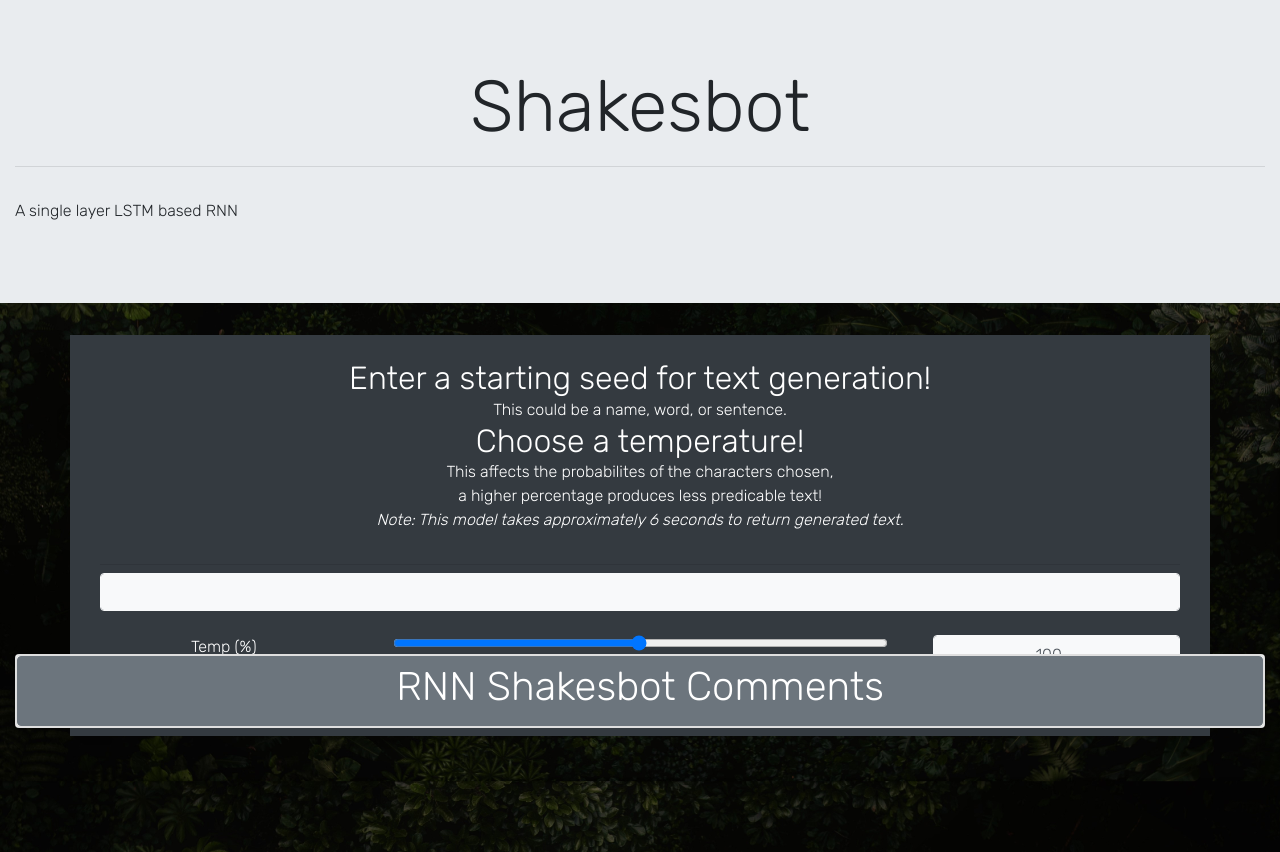
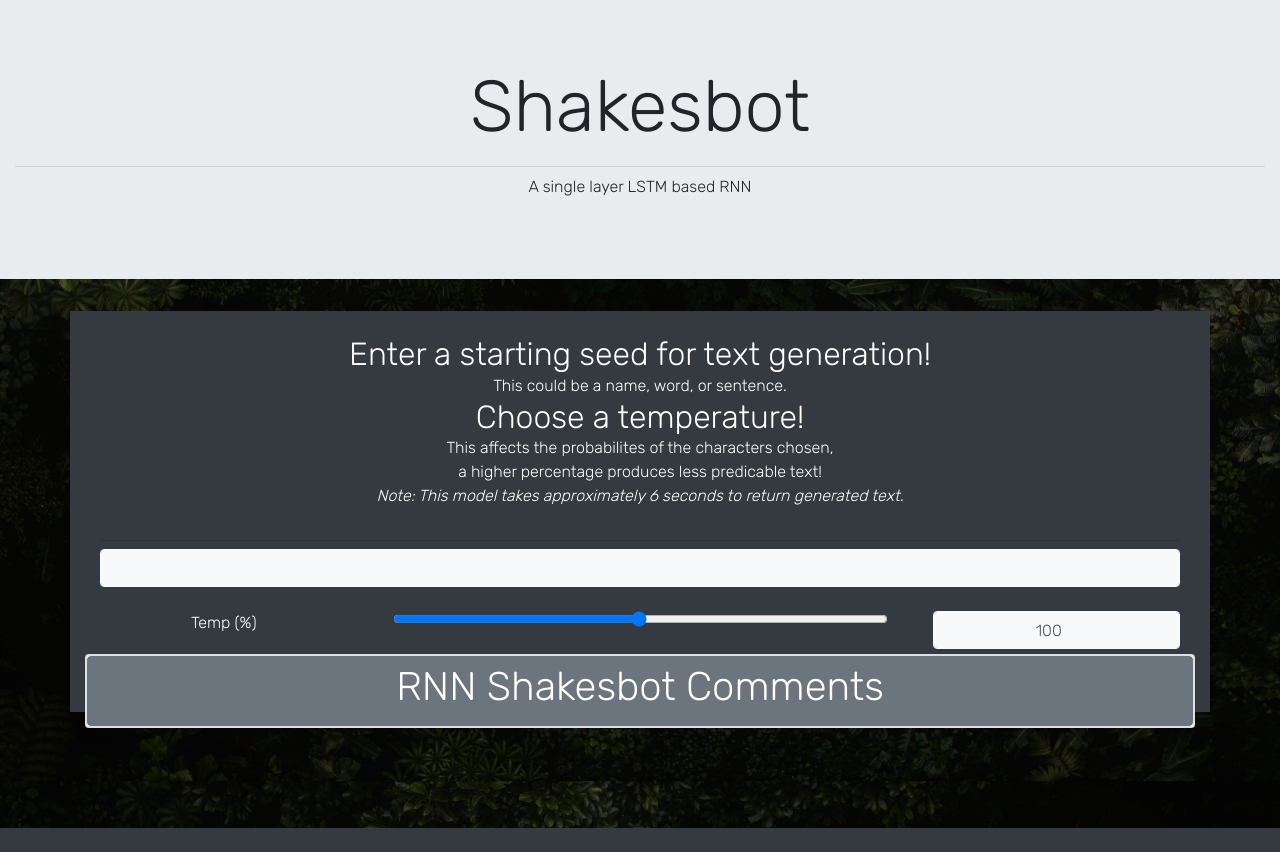
Before and after one commit to BAK2K3/BAKNetwork, a Flask app: page /rnn/shakesbot in a window 1280 px wide. Shown: the part 72-924 px from the top of the page. After the commit the page ends 900 px from the top, so only its background shows below. Run offline with Flask 2, Linux system fonts and the light colour scheme; a user stored in the database is signed in; data comes from the database, SQL or seed files in the repository; parts of the project's set-up code (start-up, migrations or seed data) failed here and were passed over; some libraries are stand-ins or nearby versions.

Commit message:
Updated formatting of heading

```diff
--- a/baknetworks/templates/rnn_shake.html
+++ b/baknetworks/templates/rnn_shake.html
@@ -11,9 +11,9 @@
         </div>
 
         <hr class="my-2">
-        <br>
-        <p>A single layer LSTM based RNN</p>
-
+        <div class="d-flex justify-content-center text-center">
+            <p>A single layer LSTM based RNN</p>
+        </div>
     </div>
 </div>
 
@@ -86,7 +86,7 @@
 
 <!-- Comments -->
 
-<div class="container-fluid fixed-bottom">
+<div class="container fixed-bottom">
     <div id="accordion">
         <div class="card">
           <div class="card text-center" id="headingOne">
--- a/baknetworks/templates/rnn_tolstoy.html
+++ b/baknetworks/templates/rnn_tolstoy.html
@@ -11,8 +11,9 @@
         </div>
 
         <hr class="my-2">
-        <br>
-        <p>A deep GRU based RNN</p>
+        <div class="d-flex justify-content-center text-center">
+            <p>A deep GRU based RNN</p>
+        </div>
     </div>
 </div>
 
```
